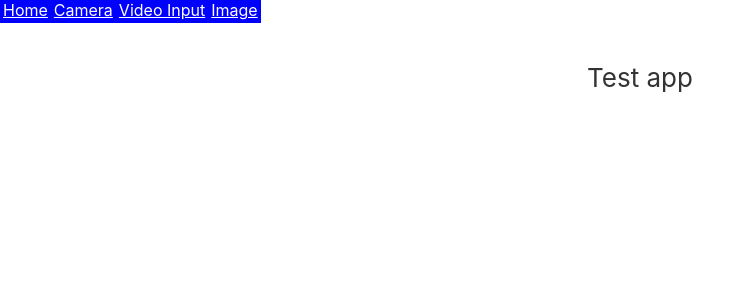
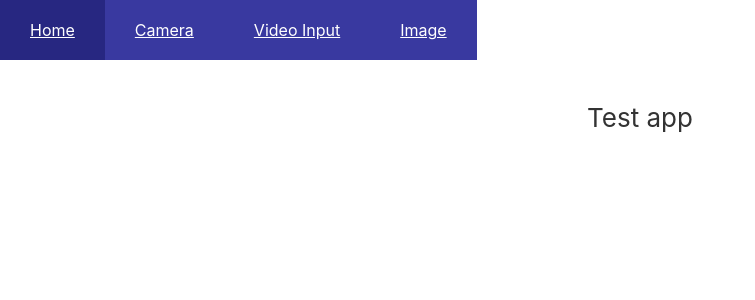
Before and after one commit to wezlar/face-recognition, a React app: page / in a window 1280 px wide. Shown: the top 300 px of the page, without its empty margins (0-755 px from the left). Built offline with nearby package versions, Linux system fonts and the light colour scheme; the HTML template or start-up script is replaced by a standard one.

Commit message:
Add in NavigationLink styling

```diff
--- a/src/components/NavigationLink/NavigationLink.js
+++ b/src/components/NavigationLink/NavigationLink.js
@@ -1,24 +1,24 @@
-import React from 'react';
+/** @jsx jsx */
+import { jsx, css } from '@emotion/core';
 import PropTypes from 'prop-types';
 import { Link } from 'react-router-dom';
 
-const linkStyle = {
-  backgroundColor: 'blue',
-  border: 'solid',
-  borderColor: 'blue',
-  marginTop: 0,
-  color: '#fff',
-};
+const style = css`
+  background-color: #3939a0;
+  display: block;
+  padding: 20px 30px;
+  color: #fff;
+  &:hover {
+    background-color: #272781;
+  }
+`;
 
 export const NavigationLink = (props = {}) => {
   const { isActive = false, label, url = '/' } = props;
 
   return (
     <li>
-      <Link style={{
-        ...linkStyle,
-      }}
-      href={url}>
+      <Link to={url} css={style}>
         {label}
       </Link>
     </li>
```
